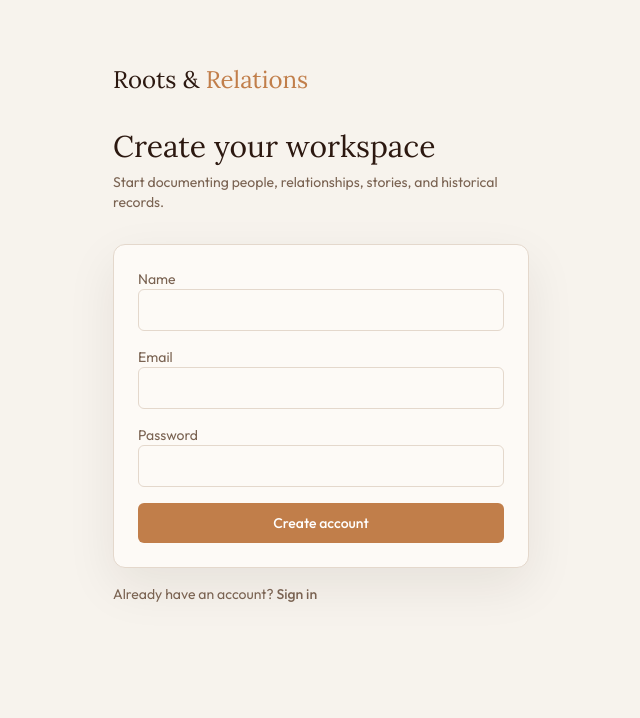
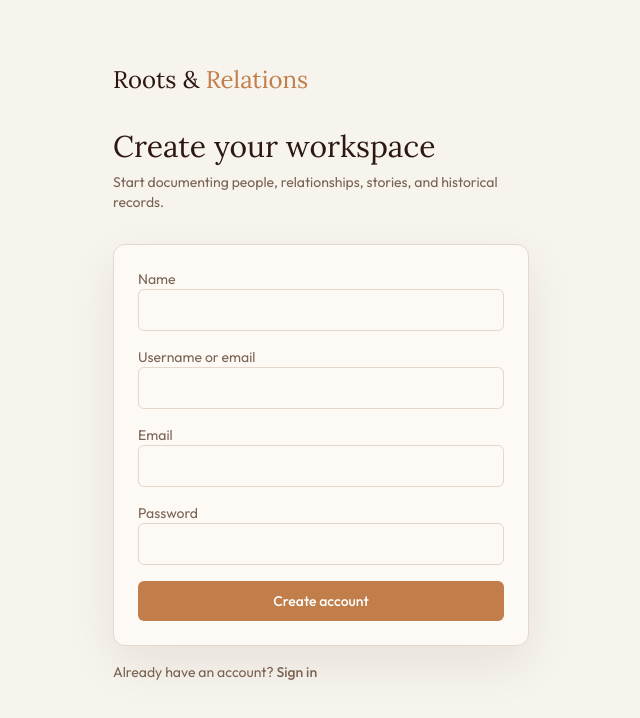
Before and after one commit to Samiahamad37/Kinfolk, a Next.js app: page /register in a window 1280 px wide. Shown: the top 718 px of the page, without its empty margins (319-959 px from the left). Built offline with nearby package versions, Linux system fonts and the light colour scheme; no server answers.

Commit message:
implementing creating login for members

```diff
--- a/src/components/AuthForm.tsx
+++ b/src/components/AuthForm.tsx
@@ -27,14 +27,24 @@ export function AuthForm({ action, mode }: Props) {
         </label>
       )}
       <label className="block space-y-1.5 text-sm">
-        <span className="text-[var(--muted)]">Email</span>
+        <span className="text-[var(--muted)]">Username or email</span>
         <input
-          name="email"
-          type="email"
+          name="username"
           required
           className="w-full rounded-md border border-[var(--line)] bg-[var(--panel)] px-3 py-2.5 outline-none ring-[var(--accent)] focus:ring-2"
         />
       </label>
+      {mode === "register" && (
+        <label className="block space-y-1.5 text-sm">
+          <span className="text-[var(--muted)]">Email</span>
+          <input
+            name="email"
+            type="email"
+            required
+            className="w-full rounded-md border border-[var(--line)] bg-[var(--panel)] px-3 py-2.5 outline-none ring-[var(--accent)] focus:ring-2"
+          />
+        </label>
+      )}
       <label className="block space-y-1.5 text-sm">
         <span className="text-[var(--muted)]">Password</span>
         <input
```
